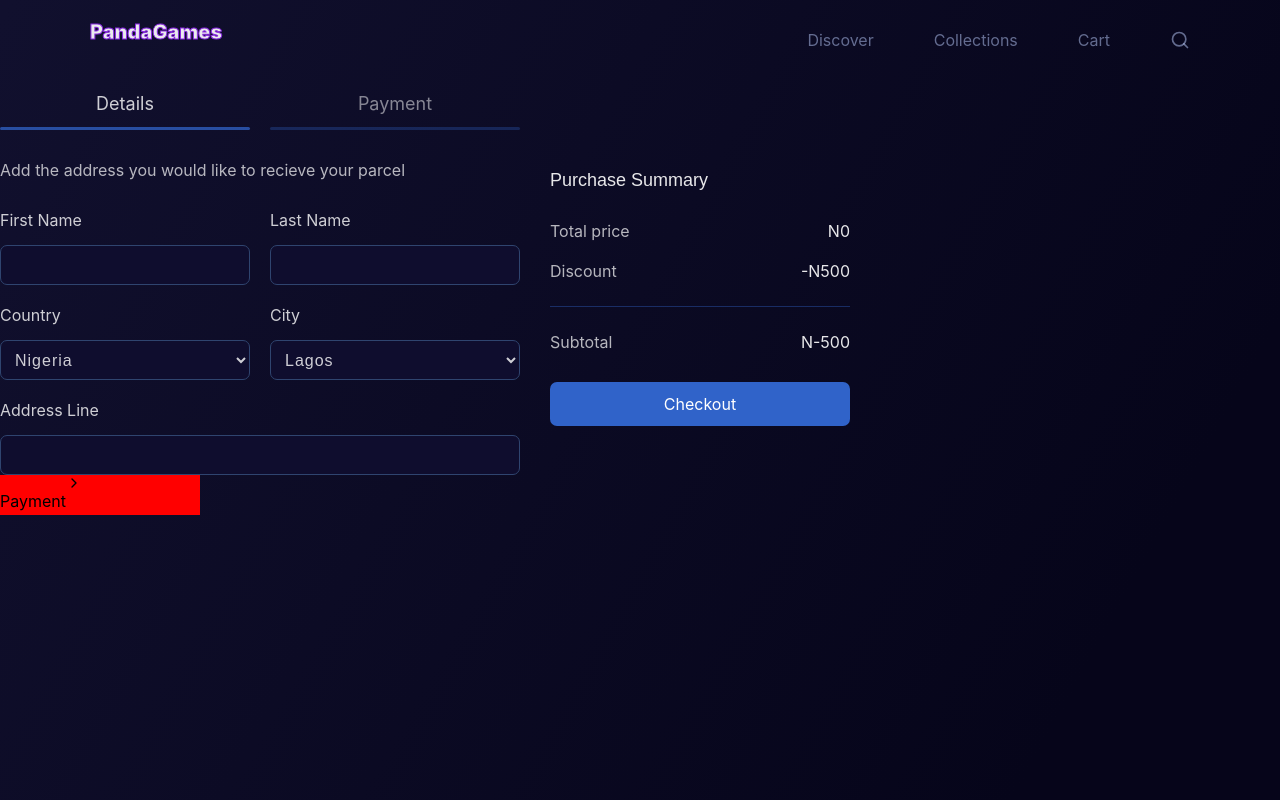
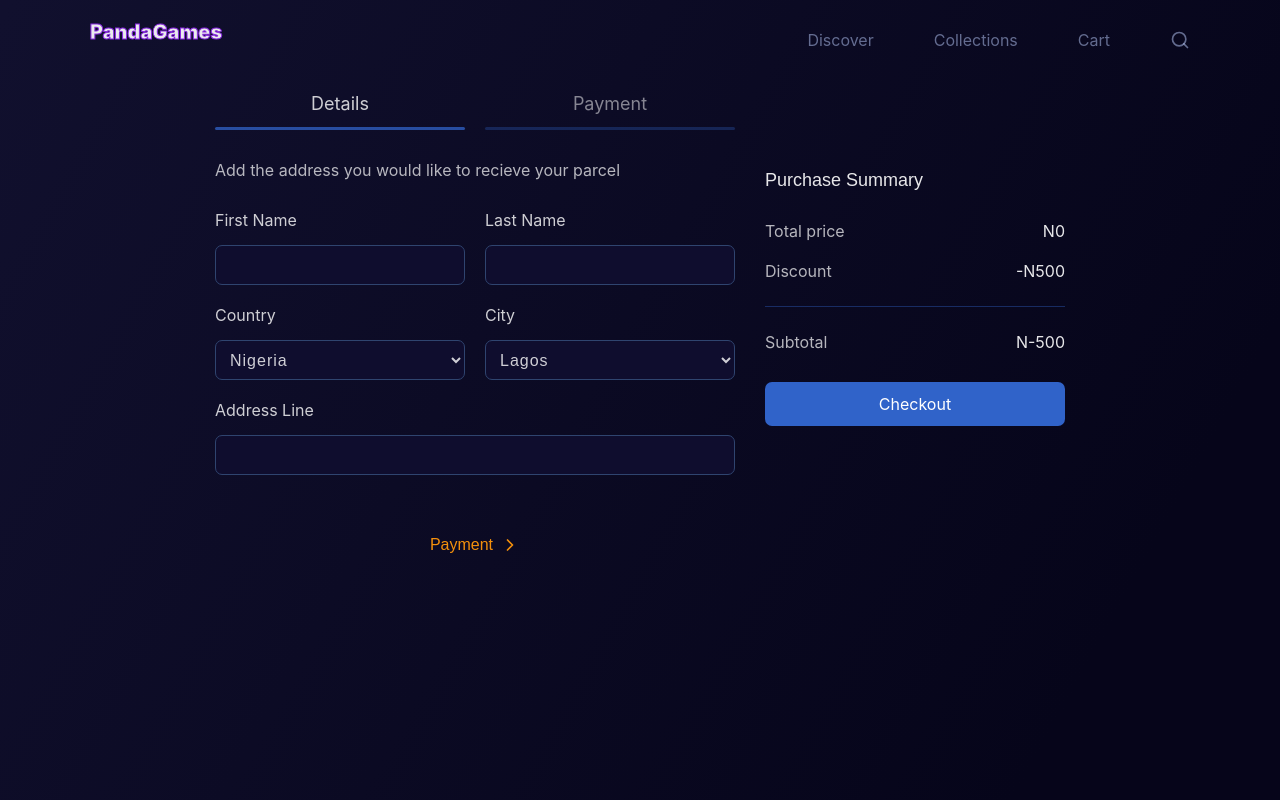
Before and after one commit to Ahumareze/pandagames, a React (Create React App) app: page /checkout in a window 1280 px wide. Built offline with nearby package versions, Linux system fonts and the light colour scheme.

Commit message:
added nextbutton to checkout

```diff
--- a/src/pages/checkout/Checkout.tsx
+++ b/src/pages/checkout/Checkout.tsx
@@ -9,9 +9,16 @@ import Navigation from './components/navigation/Navigation';
 import FormPage from './components/formPage/FormPage';
 import PaymentPage from './components/paymentPage/PaymentPage';
 
+//types
+import { FormProps } from '../../types';
+
 function Checkout() {
     //local state
     const [showPaymentPage, setShowPaymentPage] = useState(false);
+
+    const handleNext = (e: FormProps) => {
+        console.log(e)
+    }
 
     return (
         <Background bubbles={false} explore={false}>
@@ -20,7 +27,7 @@ function Checkout() {
                 <section className={classes.section}>
                     <div className={classes.main}>
                         <Navigation activeLink={showPaymentPage} onClick={(e) => setShowPaymentPage(e)} />
-                        {showPaymentPage ? <PaymentPage /> : <FormPage />}
+                        {showPaymentPage ? <PaymentPage /> : <FormPage onNext={(e) => handleNext(e)} />}
                     </div>
                     <PurchaseSummary onClick={() => console.log('')} />
                 </section>
--- a/src/pages/checkout/checkout.module.css
+++ b/src/pages/checkout/checkout.module.css
@@ -8,6 +8,8 @@
     display: grid;
     grid-template-columns: 520px 1fr;
     gap: 30px;
+    margin-right: auto;
+    margin-left: auto;
 }
 .main{
     width: 100%;
@@ -144,9 +146,32 @@
 .nextContainer{
     height: 40px;
     width: 200px;
-    background-color: red;
+    background-color: transparent;
     display: flex;
     flex-direction: row;
+    align-items: center;
+    justify-content: center;
+    font-size: 16px;
+    margin-right: auto;
+    margin-left: auto;
+    margin-top: 50px;
+    cursor: pointer;
+    border-radius: 7px;
+    color: var(--orange);
+}
+.nextContainer p{
+    margin: 0;
+    font-family: sans-serif;
+    font-weight: 500;
+    padding-right: 7px;
+}
+.nextContainer:hover{
+    animation: nextButton 0.5s ease forwards;
+}
+@keyframes nextButton {
+    100%{
+        background-color: var(--primary);
+    }
 }
 
 /********  responsive design  ***************/
--- a/src/pages/checkout/components/formPage/FormPage.tsx
+++ b/src/pages/checkout/components/formPage/FormPage.tsx
@@ -3,7 +3,7 @@ import { FiChevronRight } from 'react-icons/fi';
 import location from '../../../../assets/data/locations';
 
 //types
-import { InputProps, SelectCityInputProps, SelectInputProps } from '../../../../types';
+import { CheckoutFormPageProps, InputProps, SelectCityInputProps, SelectInputProps } from '../../../../types';
 
 //styles
 import classes from '../../checkout.module.css';
@@ -18,6 +18,7 @@ const Input:FC<InputProps> = ({title, onChange}):JSX.Element => {
 };
 
 const SelectInput:FC<SelectInputProps> = ({title, onChange}):JSX.Element => {
+
     return(
         <div className={classes.input}>
             <p className={classes.name}>{title}</p>
@@ -36,14 +37,14 @@ const SelectCity:FC<SelectCityInputProps> = ({title, data, onChange}) => {
             <p className={classes.name}>{title}</p>
             <select onChange={(e) => onChange(e.target.value)}>
                 {data.map((i: any, idx: number) => (
-                    <option key={idx} value={idx}>{i}</option>
+                    <option key={idx} value={i}>{i}</option>
                 ))}
             </select>
         </div>
     )
 }
 
-function FormPage() {
+const FormPage:FC<CheckoutFormPageProps> = ({onNext}):JSX.Element => {
     //local state
     const [countries, setCountries] = useState<Array<string>>(location[0].states)
 
@@ -57,7 +58,7 @@ function FormPage() {
     const handleUpdate = (e: string) => {
         const value = JSON.parse(e);
         setCountries(location[value].states);
-        setCountry(e);
+        setCountry(location[value].name);
     };
 
     const handleSubmit = () => {
@@ -69,10 +70,10 @@ function FormPage() {
             city
         };
 
-        console.log(data)
+        onNext(data);
     }
 
-    handleSubmit();
+
 
     return (
         <div className={classes.formContainer}>
@@ -88,7 +89,7 @@ function FormPage() {
                     <Input title={'Address Line'} onChange={(e) => setAddress(e)}/>
                 </div>
             </div>
-            <div className={classes.nextContainer}> <p>Payment</p> <FiChevronRight /> </div>
+            <div className={classes.nextContainer} onClick={() => handleSubmit()}> <p>Payment</p> <FiChevronRight size={20} /> </div>
         </div>
     );
 }
```
Also changed, not shown: src/types.ts (+12 -0 lines).
